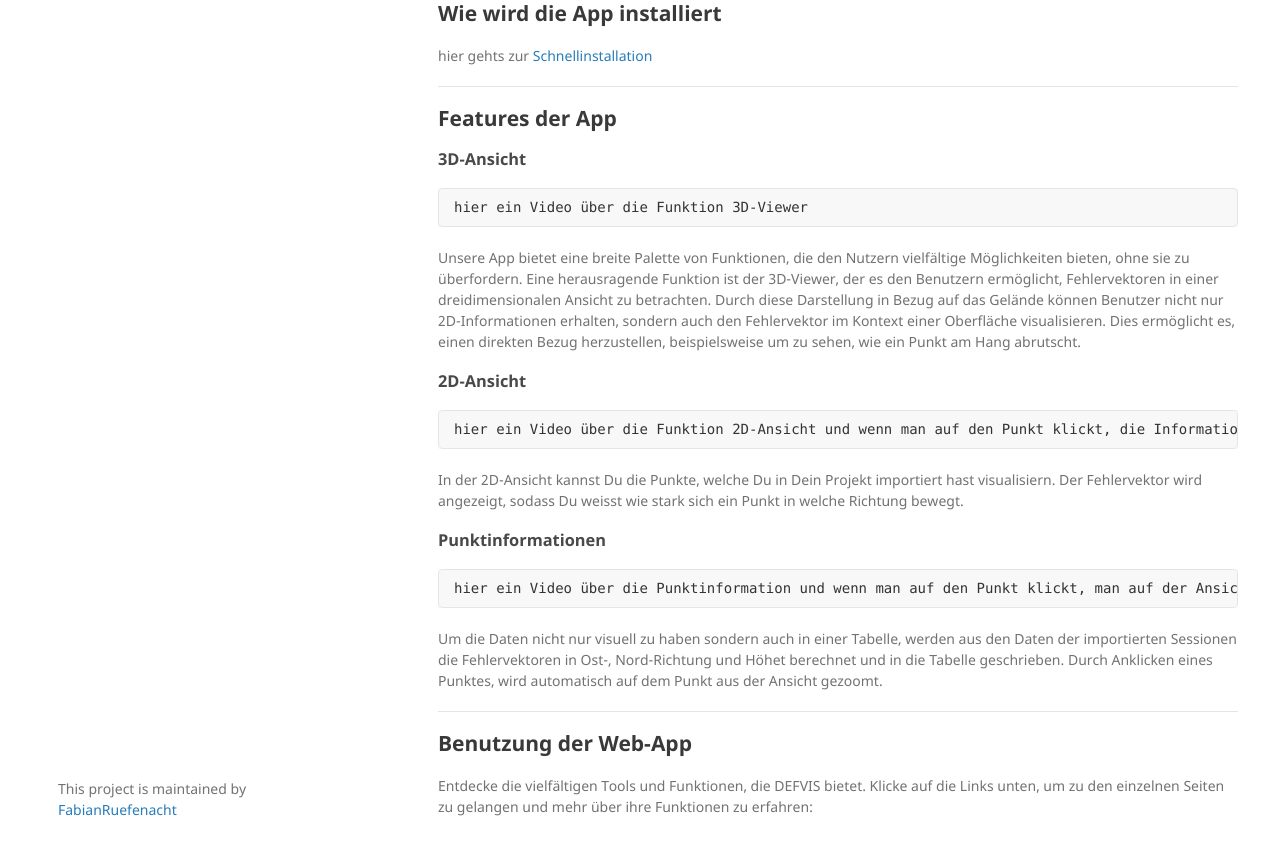
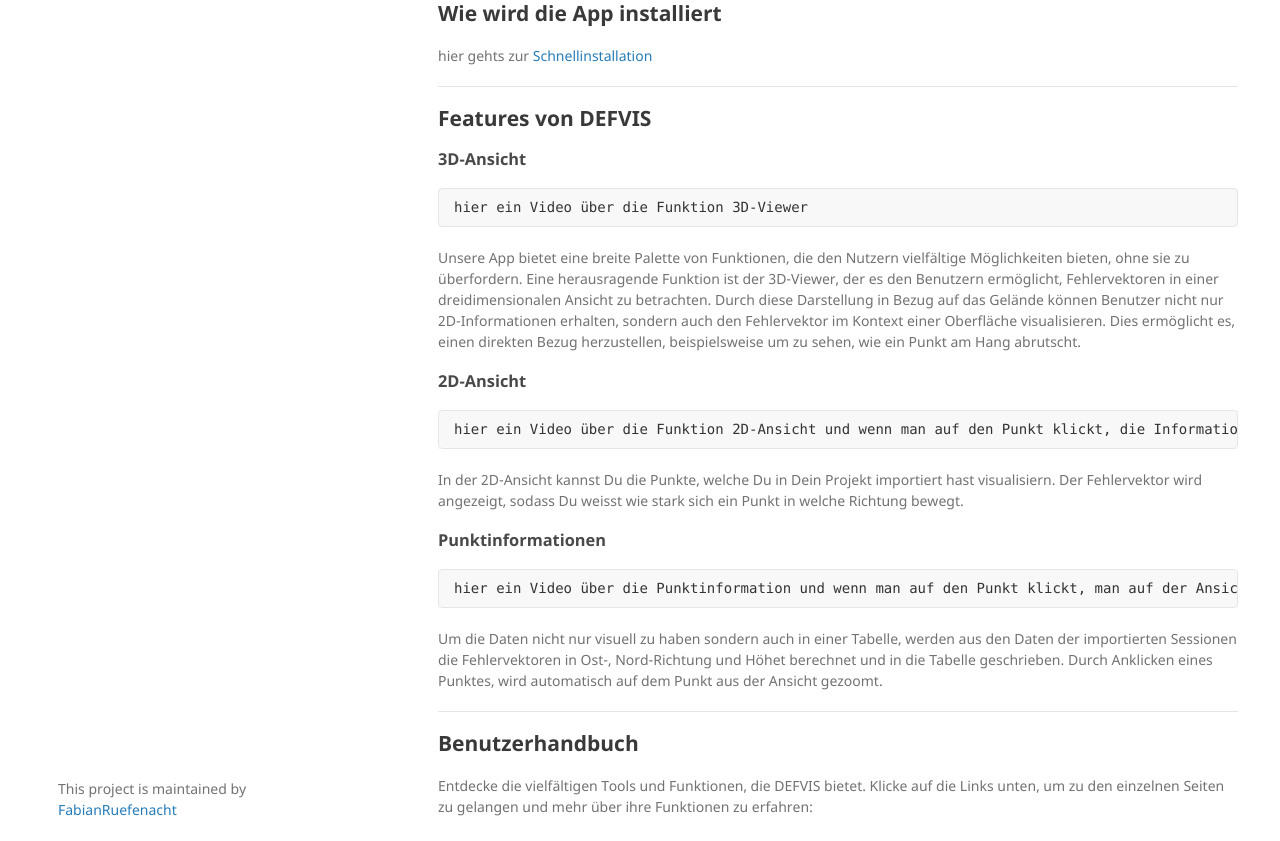
Before and after one commit to FabianRuefenacht/DEFVIS, a Jekyll site: the page built from docs/index.md, in a window 1280 px wide and 1400 px high. Shown: the part 469-1310 px from the top of the window. Built offline with Jekyll 4.4.1, drawn with Linux system fonts in a browser that asks for light colours; our own code applies the rules of GitHub Pages for plain Markdown files.

Commit message:
Update index.md

```diff
--- a/docs/index.md
+++ b/docs/index.md
@@ -27,7 +27,7 @@ hier gehts zur [Schnellinstallation](https://github.com/FabianRuefenacht/6230_FR
 
 ---
 
-## Features der App {#section2}
+## Features von DEFVIS {#section2}
 
 ### 3D-Ansicht
 
@@ -56,7 +56,7 @@ Durch Anklicken eines Punktes, wird automatisch auf dem Punkt aus der Ansicht ge
 
 ---
 
-## Benutzung der Web-App {#section3}
+## Benutzerhandbuch {#section3}
 
 Entdecke die vielfältigen Tools und Funktionen, die DEFVIS bietet. Klicke auf die Links unten, um zu den einzelnen Seiten zu gelangen und mehr über ihre Funktionen zu erfahren:
 
```
